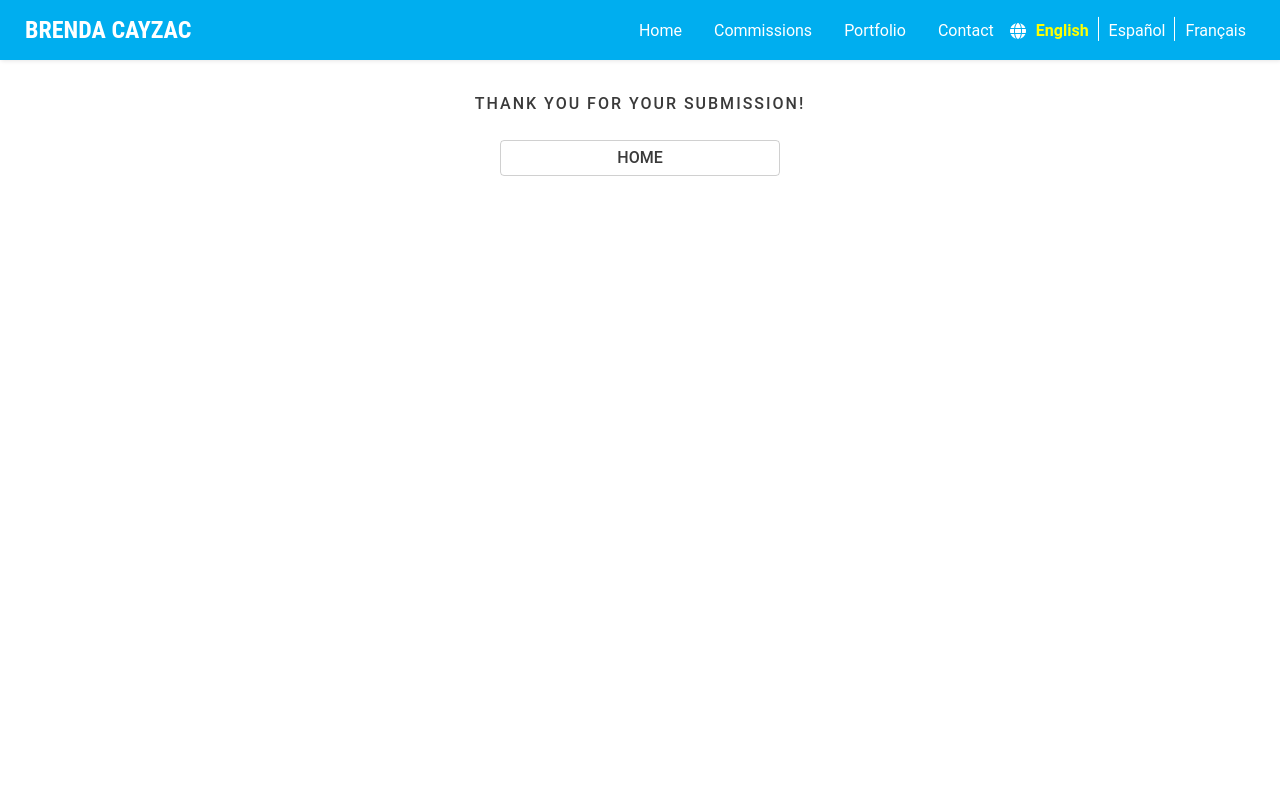
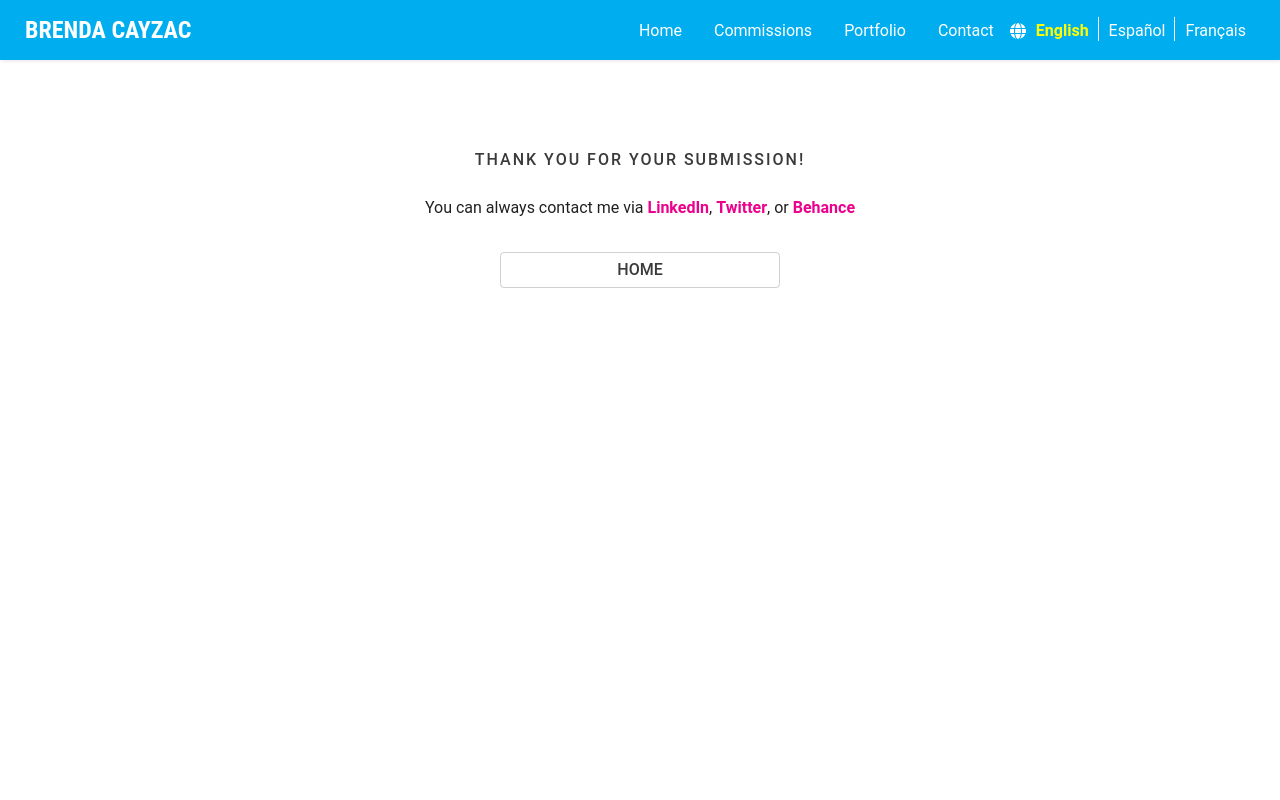
Before and after one commit to BrendaCayzac/vue-commissions-site, a Vue app: page /thanks in a window 1280 px wide. Shown: the top 800 px of the page. Built offline with nearby package versions, Linux system fonts and the light colour scheme.

Commit message:
form success, but netlify has issues

```diff
--- a/src/views/SubmissionFail.vue
+++ b/src/views/SubmissionFail.vue
@@ -1,14 +1,13 @@
 <template>
   <div class="fail">
     <h1>{{ $t("Oh! Something went wrong") }}</h1>
-    <p>
-      {{ $t("You can always contact me via") }}
-      <a href="https://www.linkedin.com/in/brenda-cayzac-138297103/"
-        >linkedIn
-      </a>
-      , <a href="https://twitter.com/BrendaCayzac"></a> Twitter, {{ $t("or") }}
-      <a href="https://www.behance.net/brendacayzeb7a?isa0=1">Behance</a>
-    </p>
+	  <p>
+		  {{ $t("You can always contact me via") }}
+		  <a href="https://www.linkedin.com/in/brenda-cayzac-138297103/"
+		  >LinkedIn</a>, <a href="https://twitter.com/BrendaCayzac">Twitter</a>,
+		  {{ $t("or") }}
+		  <a href="https://www.behance.net/brendacayzeb7a?isa0=1">Behance</a>
+	  </p>
     <router-link to="/">
       <CommonButton>
         {{ $t("Home") }}
@@ -32,7 +31,7 @@ export default defineComponent({
 
 .fail {
 	height: 100vh;
-	padding: 2rem 1.5rem;
+	padding: 5.5rem 1.5rem 2rem;
 
 	h1 {
 		display: block;
@@ -46,6 +45,7 @@ export default defineComponent({
 	}
 
 	p{
+		margin-bottom: 2rem;
 		a{
 			text-decoration: none;
 			color: $bc-magenta;
--- a/src/views/SubmissionSuccess.vue
+++ b/src/views/SubmissionSuccess.vue
@@ -1,6 +1,14 @@
 <template>
   <div class="success">
     <h1>Thank you for your submission!</h1>
+	  <p>
+		  {{ $t("You can always contact me via") }}
+		  <a href="https://www.linkedin.com/in/brenda-cayzac-138297103/"
+		  >LinkedIn</a>, <a href="https://twitter.com/BrendaCayzac">Twitter</a>,
+		  {{ $t("or") }}
+		  <a href="https://www.behance.net/brendacayzeb7a?isa0=1">Behance</a>
+	  </p>
+
     <router-link to="/">
       <CommonButton>
         {{ $t("Home") }}
@@ -25,7 +33,7 @@ export default defineComponent({
 
 .success {
   height: 100vh;
-  padding: 2rem 1.5rem;
+  padding: 5.5rem 1.5rem 2rem;
 
   h1 {
     display: block;
@@ -37,5 +45,14 @@ export default defineComponent({
     color: $bc-gray;
     padding-bottom: 1.5rem;
   }
+
+	p{
+		margin-bottom: 2rem;
+		a{
+			text-decoration: none;
+			color: $bc-magenta;
+			font-weight: bold;
+		}
+	}
 }
 </style>
```
